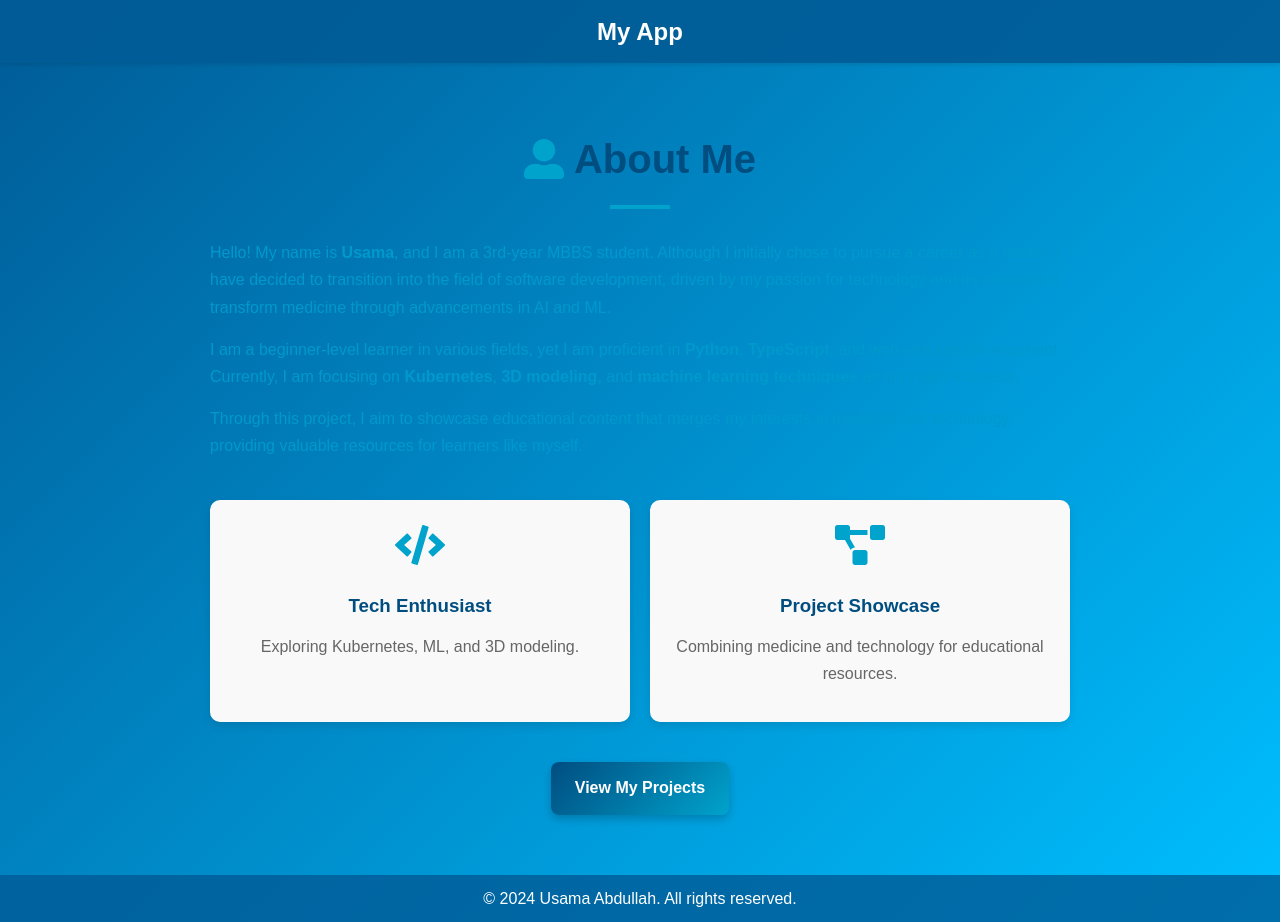
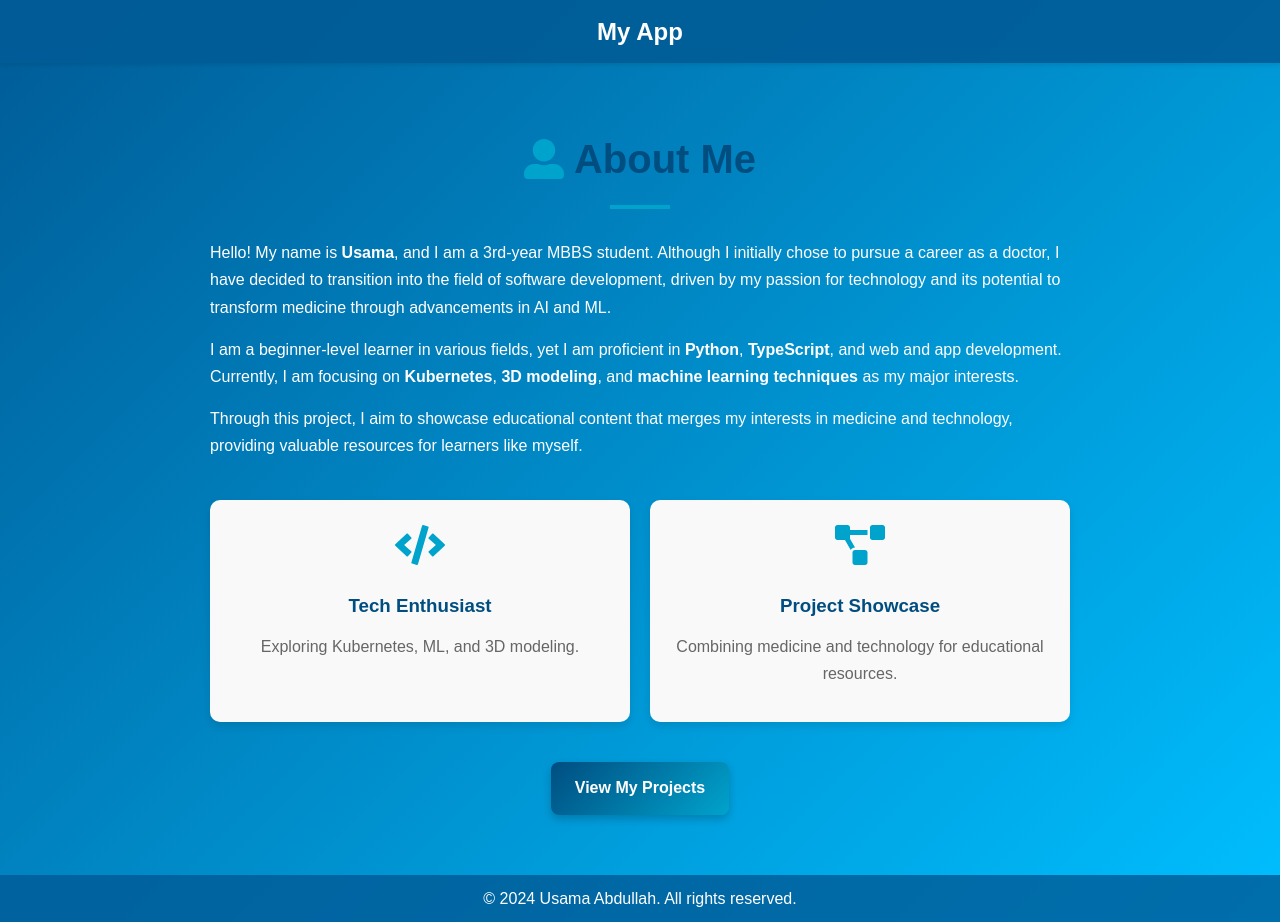
Before and after one commit to usama7871/usama-apps, a Next.js app: page /about in a window 1280 px wide. Built offline with nearby package versions, Linux system fonts and the light colour scheme.

Commit message:
Update about.tsx

```diff
--- a/pages/about.tsx
+++ b/pages/about.tsx
@@ -48,7 +48,7 @@ const About = () => {
       </header>
 
       {/* Content Section */}
-      <div style={{ lineHeight: '1.8', fontSize: '1.1rem', color: '#0099cc' }}>
+      <div style={{ lineHeight: '1.8', fontSize: '1.1rem', color: '#fff' }}>
         <p>
           Hello! My name is <strong>Usama</strong>, and I am a 3rd-year MBBS student. Although I initially chose to pursue
           a career as a doctor, I have decided to transition into the field of software development, driven by my passion for
```
